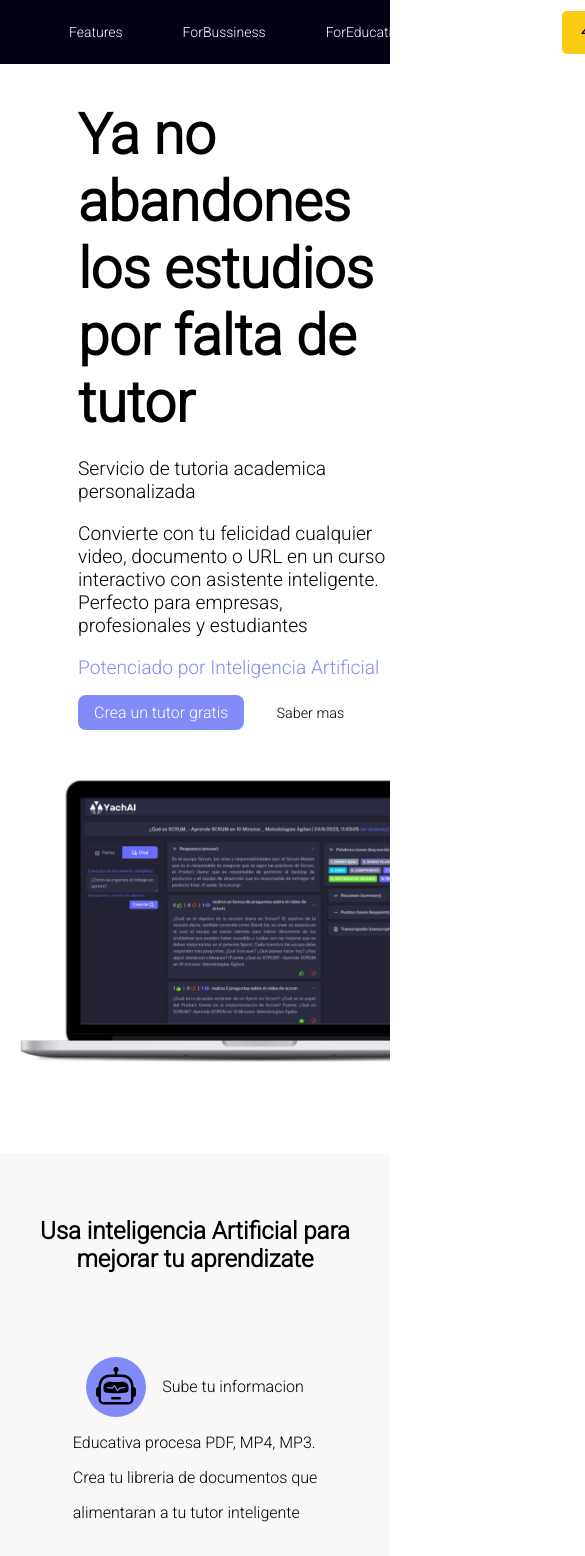
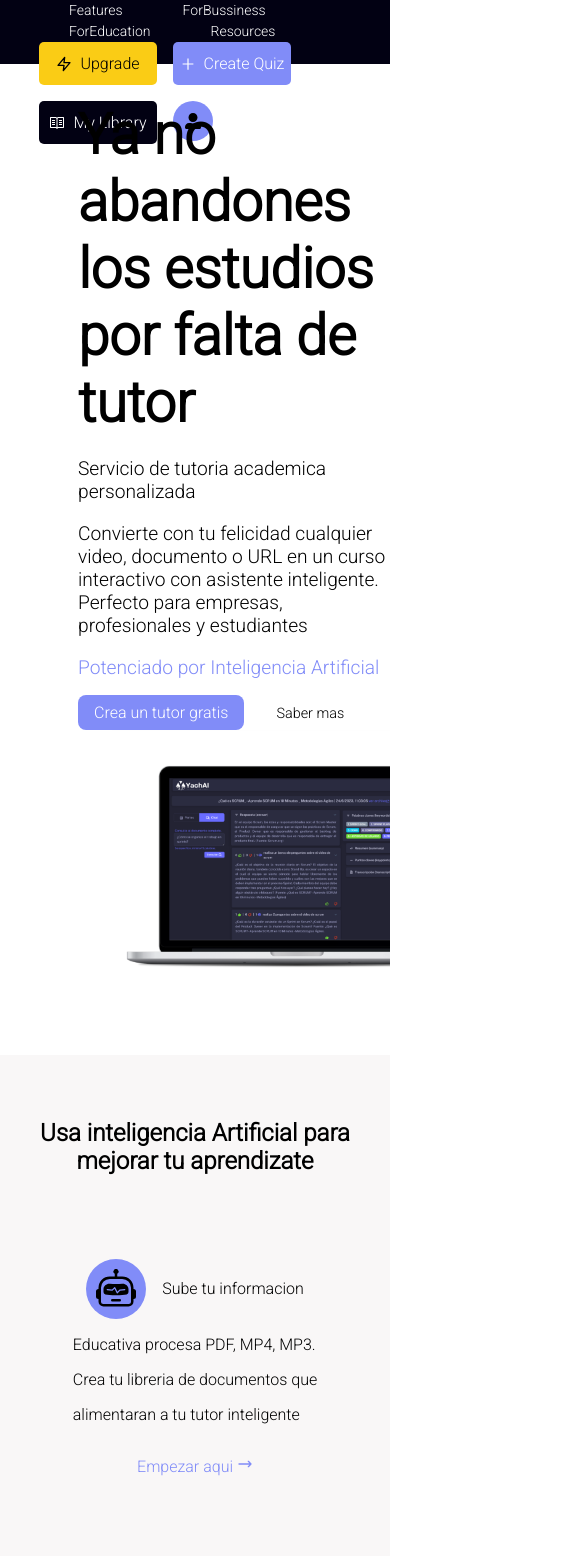
Before and after one commit to pdroariasvilela/Proveedy-Challenge-Frontend-PedroAriasVilela, a React (Vite) app: page / in a window 390 px wide. Shown: the top 1556 px of the page, 585 px wide, since content can reach past the window. Built offline with nearby package versions, Linux system fonts and the light colour scheme.

Commit message:
feature: update-responsive

```diff
--- a/src/components/banner.jsx
+++ b/src/components/banner.jsx
@@ -6,6 +6,13 @@ const Container = styled.div`
     display: flex;
     flex-wrap: wrap;
     justify-content: space-between;
+
+    @media (max-width: 999px) {
+      display: flex;
+      flex-direction: column;
+      justify-content: center;
+      align-items: center;
+    }
 `;
 
 const BoxLeft = styled.div`
@@ -17,8 +24,8 @@ const BoxLeft = styled.div`
 `;
 
 const BoxRigth = styled.div`
-max-width: 500px;
-min-width: 40%;
+  max-width: 500px;
+  min-width: 40%;
   display: flex;
   height: 50%;
   box-sizing: border-box;
@@ -29,6 +36,11 @@ min-width: 40%;
     img {
        width: 100%;
        object-fit: cover;
+    }
+
+    @media (max-width: 999px) {
+      max-width: 100%;
+      margin-left: 7rem;
     }
 `;
 
--- a/src/components/navbar.jsx
+++ b/src/components/navbar.jsx
@@ -9,6 +9,7 @@ const Container = styled.div`
     background: #020113;
     display: flex;
     justify-content: right;
+    flex-wrap: wrap;
 `;
 
 const Nav = styled.div`
@@ -19,6 +20,7 @@ const Nav = styled.div`
     height: 4rem;
     flex-shrink: 0;
     align-items: center;
+    flex-wrap: wrap;
 `
 
 const ButtonUp = styled.div`
@@ -35,6 +37,7 @@ const ButtonUp = styled.div`
 
 const Left = styled.div`
     display: flex;
+    flex-wrap: wrap;
 
     a{
         color: #fff;
@@ -49,6 +52,7 @@ const Left = styled.div`
 
 const Rigth = styled.div`
     display: flex;
+    flex-wrap: wrap;
     gap: 1rem;
 `;
 
--- a/src/components/sectionDoc.jsx
+++ b/src/components/sectionDoc.jsx
@@ -19,25 +19,34 @@ overflow: hidden; /* Corrige la propiedad a overflow */
 
 
   img {
-
      width: 100%;
      object-fit: cover;
   }
+
+    @media (max-width: 999px) {
+        max-width: 100%;
+        margin-left: 7rem;
+    }
 
 `
 const Information = styled.div`
     width: 500px;
     display: flex;
-    justify-content: start;
     flex-direction: column;
-    gap: 1rem;;
+    gap: 1rem;
     line-height: 1.2;
+    margin-top: -5rem;
+    padding: 0 2rem;
 
     h5{
         display: flex;
         align-items: center;
         font-size: 1rem;
         gap : 0.5rem;
+    }
+
+    @media (max-width: 999px) {
+        max-width: 100%;
     }
 
 `
@@ -52,6 +61,7 @@ const ButtonQuiz = styled.div`
     border-radius: 10px;
     color: #fff;
     cursor: pointer;
+    margin-bottom: 2rem;
 
 `
 
```
